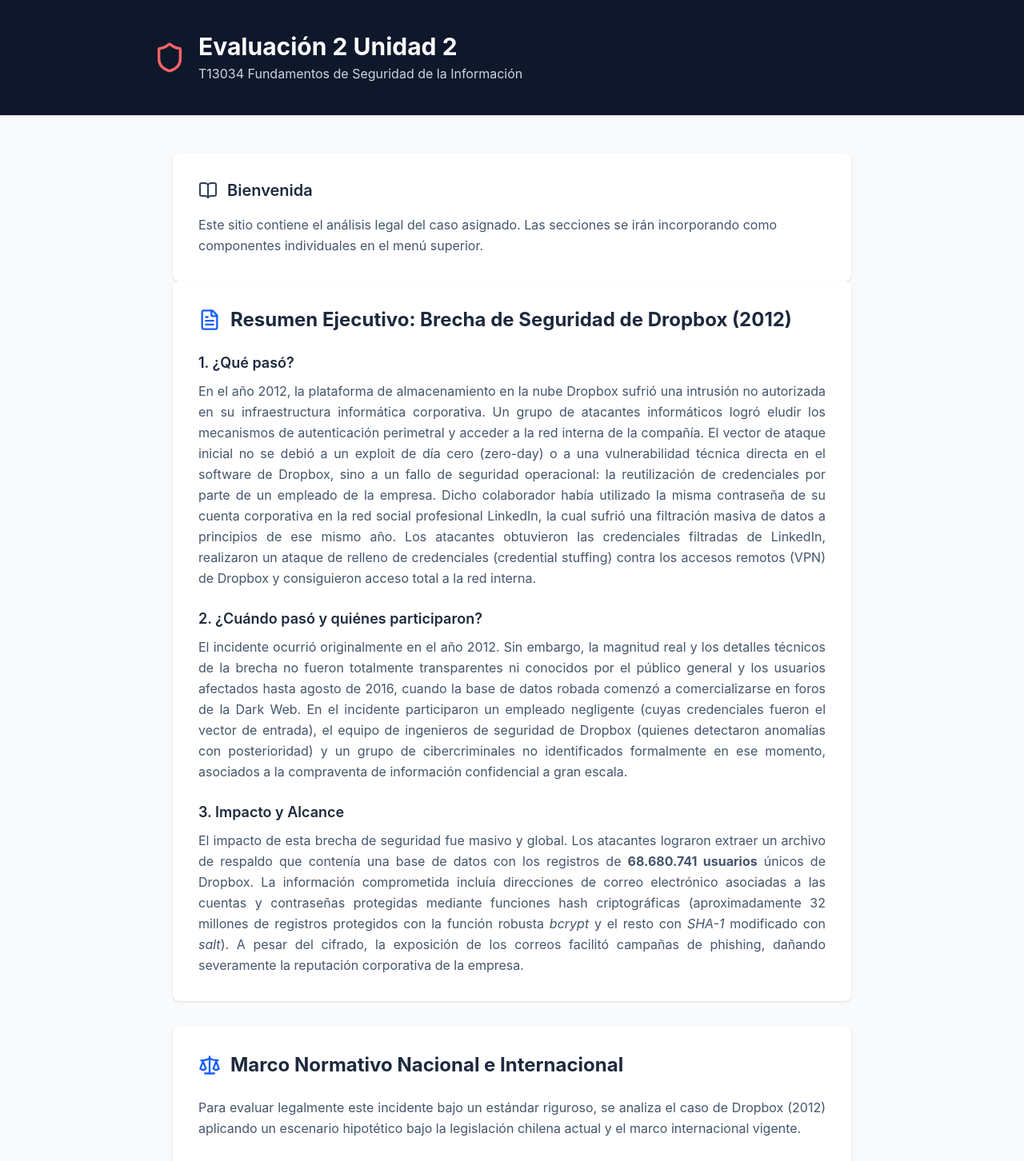
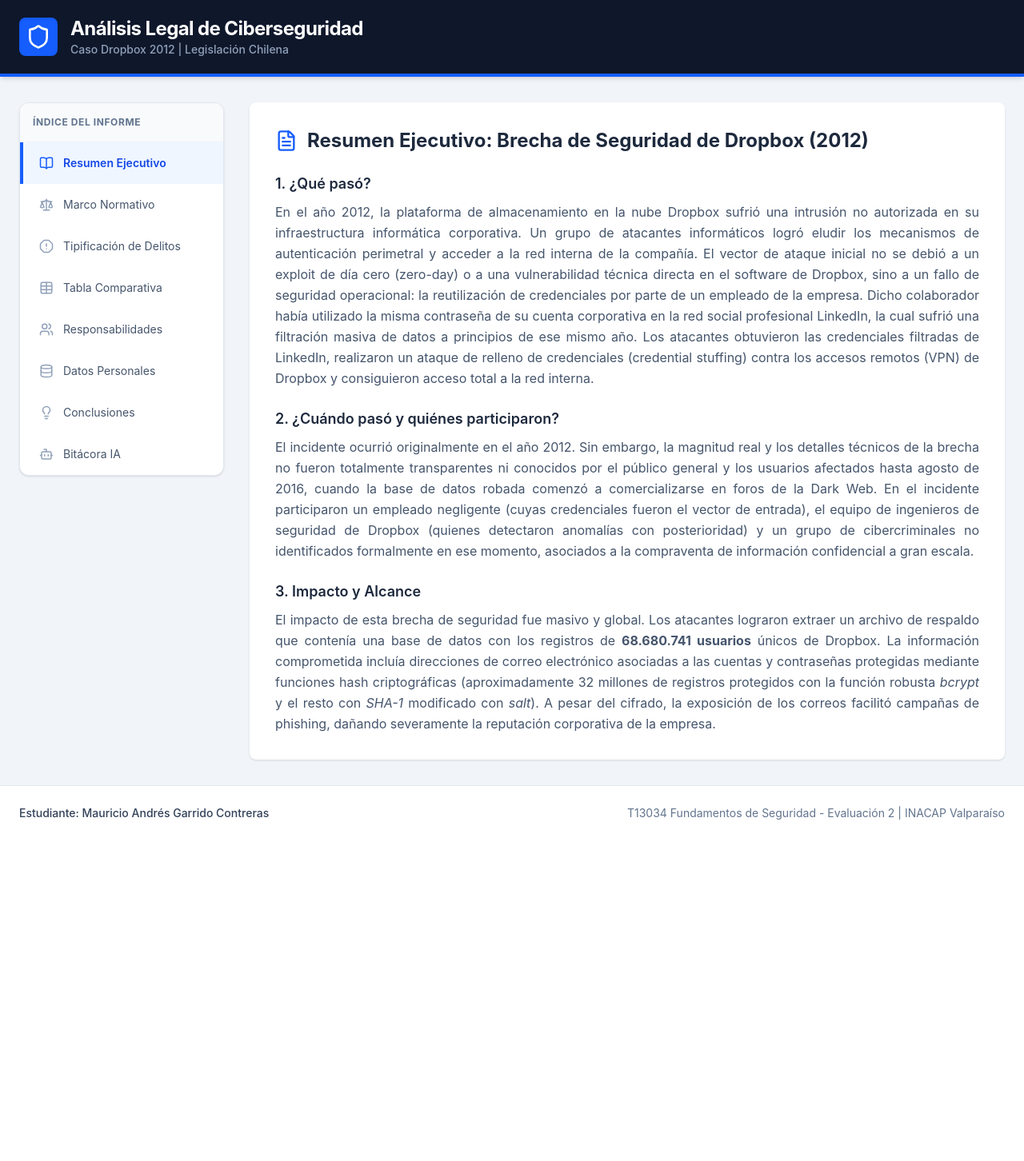
Before and after one commit to mandresgarridoc-arch/informe_garmau, a React (Vite) app: page / in a window 1280 px wide. Shown: the top 1452 px of the page at 80% size. After the commit the page ends 1051 px from the top, so only its background shows below. Built offline with nearby package versions, Linux system fonts and the light colour scheme.

Commit message:
Agrego menu lateral

```diff
--- a/src/App.tsx
+++ b/src/App.tsx
@@ -1,62 +1,114 @@
-import { Shield, BookOpen } from 'lucide-react'
-import Resumen from './componentes/Resumen'
-import Marco from "./componentes/Marco"
-import Delitos from "./componentes/Delitos"
-import Comparacion from './componentes/Comparacion'
-import Responsabilidades from './componentes/Responsabilidades'
-import Datos from './componentes/Datos'
-import Conclusiones from './componentes/Conclusiones'
-import Prompts from './componentes/Promts'
+import { useState } from 'react';
+import { Shield, BookOpen, Scale, AlertOctagon, Table as TableIcon, Users, Database, Lightbulb, Bot } from 'lucide-react';
+
+// Importación de tus componentes.
+// OJO: Verifica que las rutas y nombres coincidan con tus archivos exactos.
+import Resumen from './componentes/Resumen';
+import Marco from './componentes/Marco';
+import Delitos from './componentes/Delitos';
+import Comparacion from './componentes/Comparacion';
+import Responsabilidades from './componentes/Responsabilidades';
+import Datos from './componentes/Datos';
+import Conclusiones from './componentes/Conclusiones';
+import Prompts from './componentes/Promts'; // Ajustado al nombre que tenías en tu terminal
 
 function App() {
+  // Estado para controlar qué sección está visible (por defecto, el Resumen)
+  const [activeTab, setActiveTab] = useState('Resumen');
+
+  // Arreglo con la información de nuestro menú
+  const menuItems = [
+    { id: 'Resumen', name: 'Resumen Ejecutivo', icon: BookOpen },
+    { id: 'Marco', name: 'Marco Normativo', icon: Scale },
+    { id: 'Delitos', name: 'Tipificación de Delitos', icon: AlertOctagon },
+    { id: 'Comparacion', name: 'Tabla Comparativa', icon: TableIcon },
+    { id: 'Responsabilidades', name: 'Responsabilidades', icon: Users },
+    { id: 'Datos', name: 'Datos Personales', icon: Database },
+    { id: 'Conclusiones', name: 'Conclusiones', icon: Lightbulb },
+    { id: 'Prompts', name: 'Bitácora IA', icon: Bot },
+  ];
+
+  // Función que decide qué componente mostrar según el menú seleccionado
+  const renderContent = () => {
+    switch (activeTab) {
+      case 'Resumen': return <Resumen />;
+      case 'Marco': return <Marco />;
+      case 'Delitos': return <Delitos />;
+      case 'Comparacion': return <Comparacion />;
+      case 'Responsabilidades': return <Responsabilidades />;
+      case 'Datos': return <Datos />;
+      case 'Conclusiones': return <Conclusiones />;
+      case 'Prompts': return <Prompts />;
+      default: return <Resumen />;
+    }
+  };
+
   return (
-    <div className="min-h-screen bg-slate-50 flex flex-col">
-      <header className="bg-slate-900 text-white py-10 px-6 shadow">
-        <div className="max-w-4xl mx-auto flex items-center gap-4">
-          <Shield size={40} className="text-red-400" />
-          <div>
-            <h1 className="text-3xl font-bold">
-              Evaluación 2 Unidad 2
-            </h1>
-            <p className="text-slate-300 mt-1">
-              T13034 Fundamentos de Seguridad de la Información
-            </p>
+    <div className="min-h-screen bg-slate-100 flex flex-col font-sans">
+
+      {/* Header Corporativo (Barra Superior) */}
+      <header className="bg-slate-900 text-white py-5 px-6 shadow-md border-b-4 border-blue-600 sticky top-0 z-10">
+        <div className="max-w-7xl mx-auto flex items-center justify-between">
+          <div className="flex items-center gap-4">
+            <div className="bg-blue-600 p-2 rounded-lg shadow-inner">
+              <Shield size={32} className="text-white" />
+            </div>
+            <div>
+              <h1 className="text-2xl font-bold tracking-tight">Análisis Legal de Ciberseguridad</h1>
+              <p className="text-slate-400 text-sm font-medium">Caso Dropbox 2012 | Legislación Chilena</p>
+            </div>
           </div>
         </div>
       </header>
 
-      <main className="flex-1 max-w-4xl mx-auto px-6 py-12">
-        <div className="bg-white rounded-lg shadow p-8">
-          <div className="flex items-center gap-3 mb-4">
-            <BookOpen className="text-slate-700" />
-            <h2 className="text-xl font-semibold text-slate-800">
-              Bienvenida
-            </h2>
+      <div className="flex-1 max-w-7xl mx-auto w-full flex flex-col md:flex-row gap-8 py-8 px-6">
+
+        {/* Menú Lateral (Sidebar) */}
+        <aside className="w-full md:w-64 shrink-0">
+          <nav className="bg-white rounded-xl shadow-sm border border-slate-200 overflow-hidden sticky top-28">
+            <div className="p-4 border-b border-slate-100 bg-slate-50">
+              <h2 className="text-xs font-bold text-slate-500 uppercase tracking-wider">Índice del Informe</h2>
+            </div>
+            <ul className="flex flex-col">
+              {menuItems.map((item) => (
+                <li key={item.id}>
+                  <button
+                    onClick={() => setActiveTab(item.id)}
+                    className={`w-full flex items-center gap-3 px-5 py-4 text-left transition-all duration-200 border-l-4 ${
+                      activeTab === item.id
+                        ? 'bg-blue-50 border-blue-600 text-blue-700 font-semibold'
+                        : 'border-transparent text-slate-600 hover:bg-slate-50 hover:text-slate-900'
+                    }`}
+                  >
+                    <item.icon size={18} className={activeTab === item.id ? 'text-blue-600' : 'text-slate-400'} />
+                    <span className="text-sm">{item.name}</span>
+                  </button>
+                </li>
+              ))}
+            </ul>
+          </nav>
+        </aside>
+
+        {/* Contenido Principal Dinámico */}
+        <main className="flex-1 min-w-0">
+          {/* Este bloque envuelve el contenido para que las tarjetas interiores no tengan margen inferior doble */}
+          <div className="[&>div]:mb-0 transition-all duration-300 ease-in-out">
+            {renderContent()}
           </div>
-          <p className="text-slate-600 leading-relaxed">
-            Este sitio contiene el análisis legal del caso asignado.
-            Las secciones se irán incorporando como componentes
-            individuales en el menú superior.
-          </p>
-        </div>
-        <Resumen/>
-        <Marco />
-        <Delitos/>
-        <Comparacion/>
-        <Responsabilidades/>
-        <Datos/>
-        <Conclusiones/>
-        <Prompts/>
-      </main>
+        </main>
 
-      <footer className="bg-slate-100 text-slate-600 text-sm py-4 px-6">
-        <div className="max-w-4xl mx-auto flex justify-between">
-          <span>Estudiante: Mauricio Andrés Garrido Contreras</span>
-          <span>Docente: Rubén Schnettler L. - INACAP Valparaíso</span>
+      </div>
+
+      {/* Footer */}
+      <footer className="bg-white border-t border-slate-200 py-6 mt-auto">
+        <div className="max-w-7xl mx-auto px-6 flex flex-col md:flex-row justify-between items-center gap-4 text-sm text-slate-500">
+          <div className="font-medium text-slate-700">Estudiante: Mauricio Andrés Garrido Contreras</div>
+          <div>T13034 Fundamentos de Seguridad - Evaluación 2 | INACAP Valparaíso</div>
         </div>
       </footer>
+
     </div>
-  )
+  );
 }
 
-export default App
+export default App;
```
Also changed, not shown: src/componentes/Promts.tsx (+82 -22 lines).
